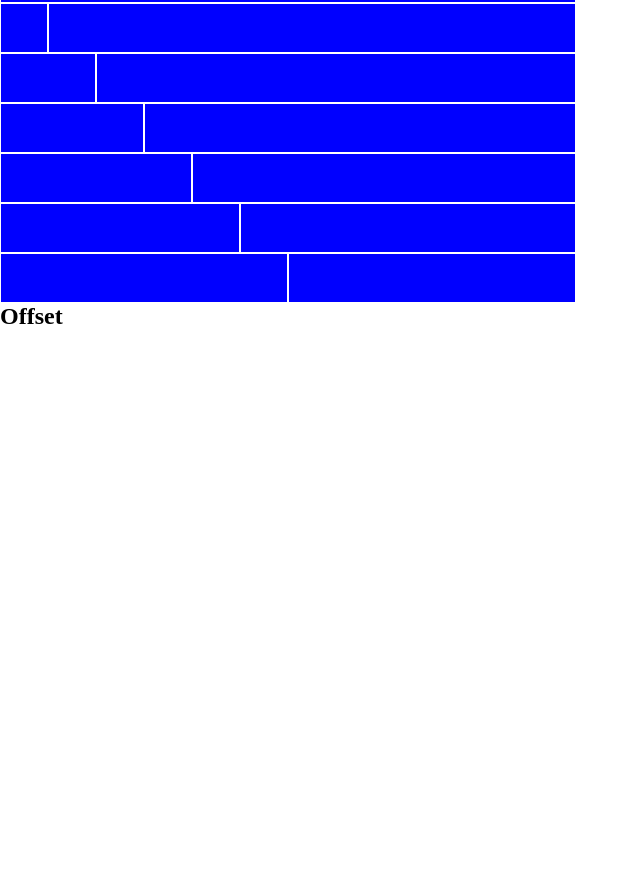
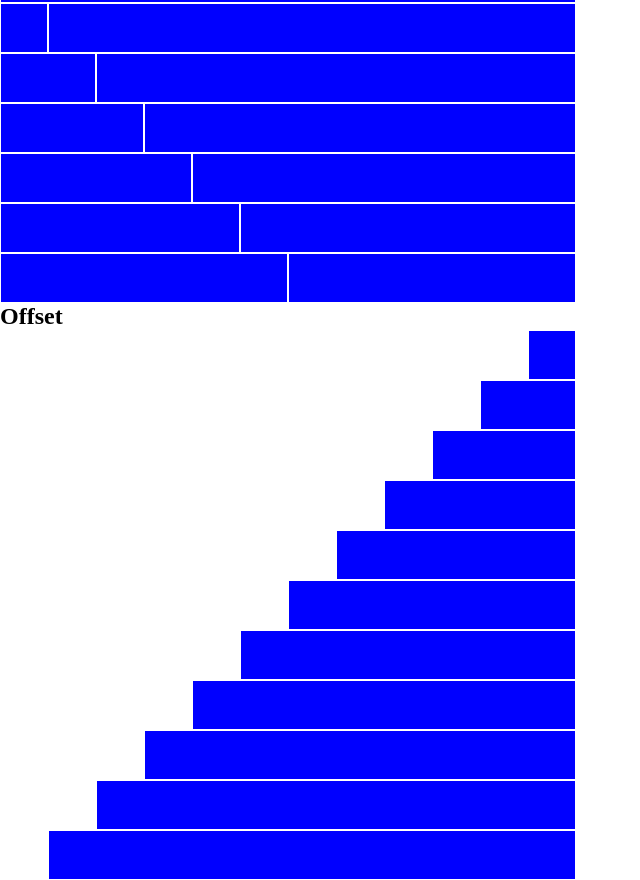
Before and after one commit to GiulianoPrimavera/html-css-12bool, a plain HTML site: page index.html in a window 1280 px wide. Shown: the part 430-1310 px from the top of the page, without its empty margins (0-640 px from the left). Before the commit the page ends 800 px from the top, so only its background shows below. Drawn offline with Linux system fonts and the light colour scheme.

Commit message:
completato eserzio Offset

```diff
--- a/css/12bool.css
+++ b/css/12bool.css
@@ -22,3 +22,16 @@
 .col_xs_10{flex-basis: calc((100% / 12) * 10); max-width: calc((100% / 12) * 10);}
 .col_xs_11{flex-basis: calc((100% / 12) * 11); max-width: calc((100% / 12) * 11);}
 .col_xs_12{flex-basis: calc((100% / 12) * 12); max-width: calc((100% / 12) * 12);}
+
+
+.col_xs_offset_1{margin-left: calc((100% / 12) * 1);}
+.col_xs_offset_2{margin-left: calc((100% / 12) * 2);}
+.col_xs_offset_3{margin-left: calc((100% / 12) * 3);}
+.col_xs_offset_4{margin-left: calc((100% / 12) * 4);}
+.col_xs_offset_5{margin-left: calc((100% / 12) * 5);}
+.col_xs_offset_6{margin-left: calc((100% / 12) * 6);}
+.col_xs_offset_7{margin-left: calc((100% / 12) * 7);}
+.col_xs_offset_8{margin-left: calc((100% / 12) * 8);}
+.col_xs_offset_9{margin-left: calc((100% / 12) * 9);}
+.col_xs_offset_10{margin-left: calc((100% / 12) * 10);}
+.col_xs_offset_11{margin-left: calc((100% / 12) * 11);}
--- a/index.html
+++ b/index.html
@@ -136,8 +136,85 @@
                 </div>
             </section>
 
+
+
+
             <h2>Offset</h2>
-
+            <section><!-- 11 offset -->
+                <div class="row">
+                    <div class="col_xs_1 col_xs_offset_11"><div class="box"></div></div>
+                </div>
+            </section>
+            <section><!-- 10 offset -->
+                <div class="row">
+                    <div class="col_xs_2 col_xs_offset_10">
+                        <div class="box"></div>
+                    </div>
+                </div>
+            </section>
+            <section><!-- 9 offset -->
+                <div class="row">
+                    <div class="col_xs_3 col_xs_offset_9">
+                        <div class="box"></div>
+                    </div>
+                </div>
+            </section>
+            <section><!-- 8 offset -->
+                <div class="row">
+                    <div class="col_xs_4 col_xs_offset_8">
+                        <div class="box"></div>
+                    </div>
+                </div>
+            </section>
+            <section><!-- 7 offset -->
+                <div class="row">
+                    <div class="col_xs_5 col_xs_offset_7">
+                        <div class="box"></div>
+                    </div>
+                </div>
+            </section>
+            <section><!-- 6 offset -->
+                <div class="row">
+                    <div class="col_xs_6 col_xs_offset_6">
+                        <div class="box"></div>
+                    </div>
+                </div>
+            </section>
+            <section><!-- 5 offset -->
+                <div class="row">
+                    <div class="col_xs_7 col_xs_offset_5">
+                        <div class="box"></div>
+                    </div>
+                </div>
+            </section>
+            <section><!-- 4 offset -->
+                <div class="row">
+                    <div class="col_xs_8 col_xs_offset_4">
+                        <div class="box"></div>
+                    </div>
+                </div>
+            </section>
+            <section><!-- 3 offset -->
+                <div class="row">
+                    <div class="col_xs_9 col_xs_offset_3">
+                        <div class="box"></div>
+                    </div>
+                </div>
+            </section>
+            <section><!-- 2 offset -->
+                <div class="row">
+                    <div class="col_xs_10 col_xs_offset_2">
+                        <div class="box"></div>
+                    </div>
+                </div>
+            </section>
+            <section><!-- 1 offset -->
+                <div class="row">
+                    <div class="col_xs_11 col_xs_offset_1">
+                        <div class="box"></div>
+                    </div>
+                </div>
+            </section>
         </div>
     </main>
 
```
